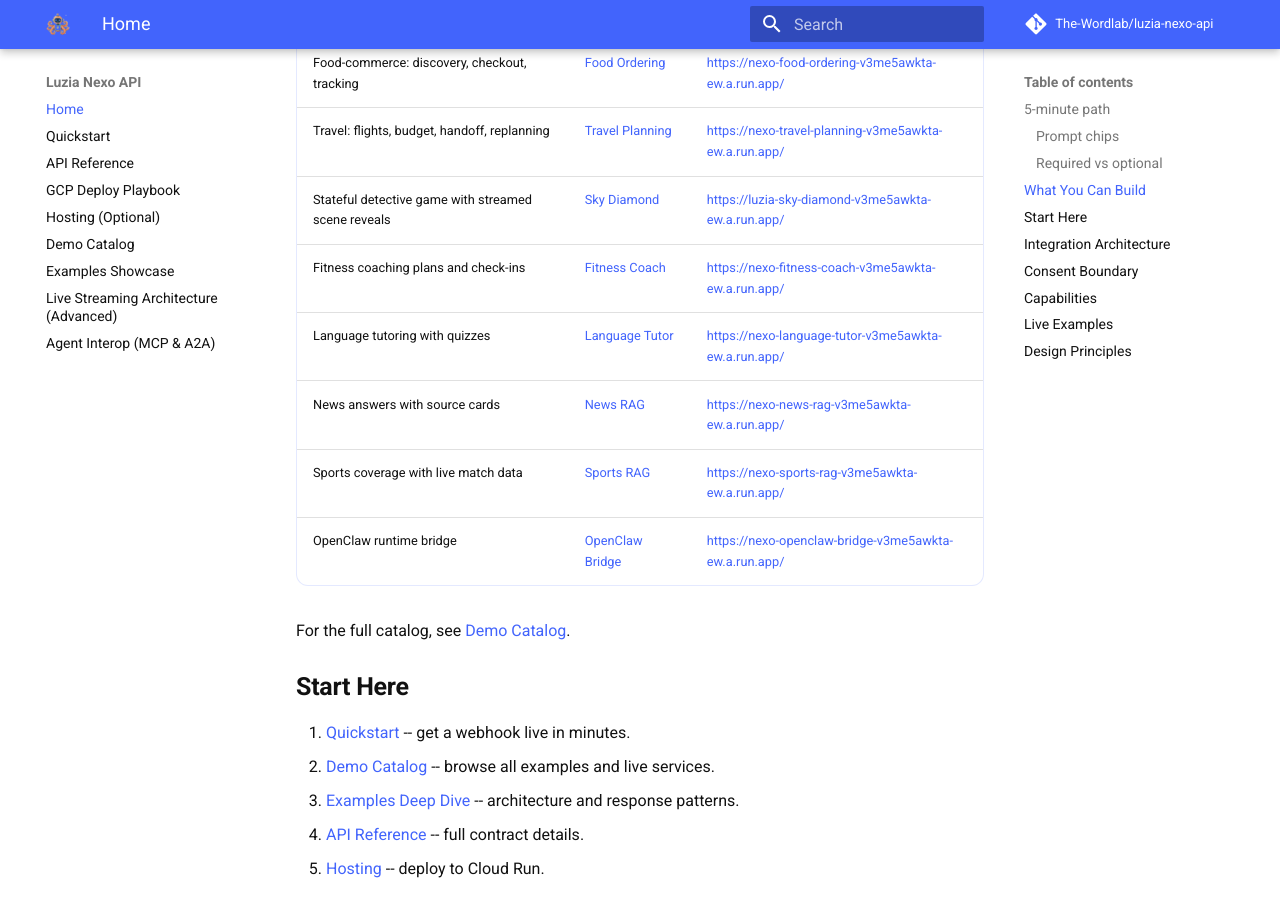
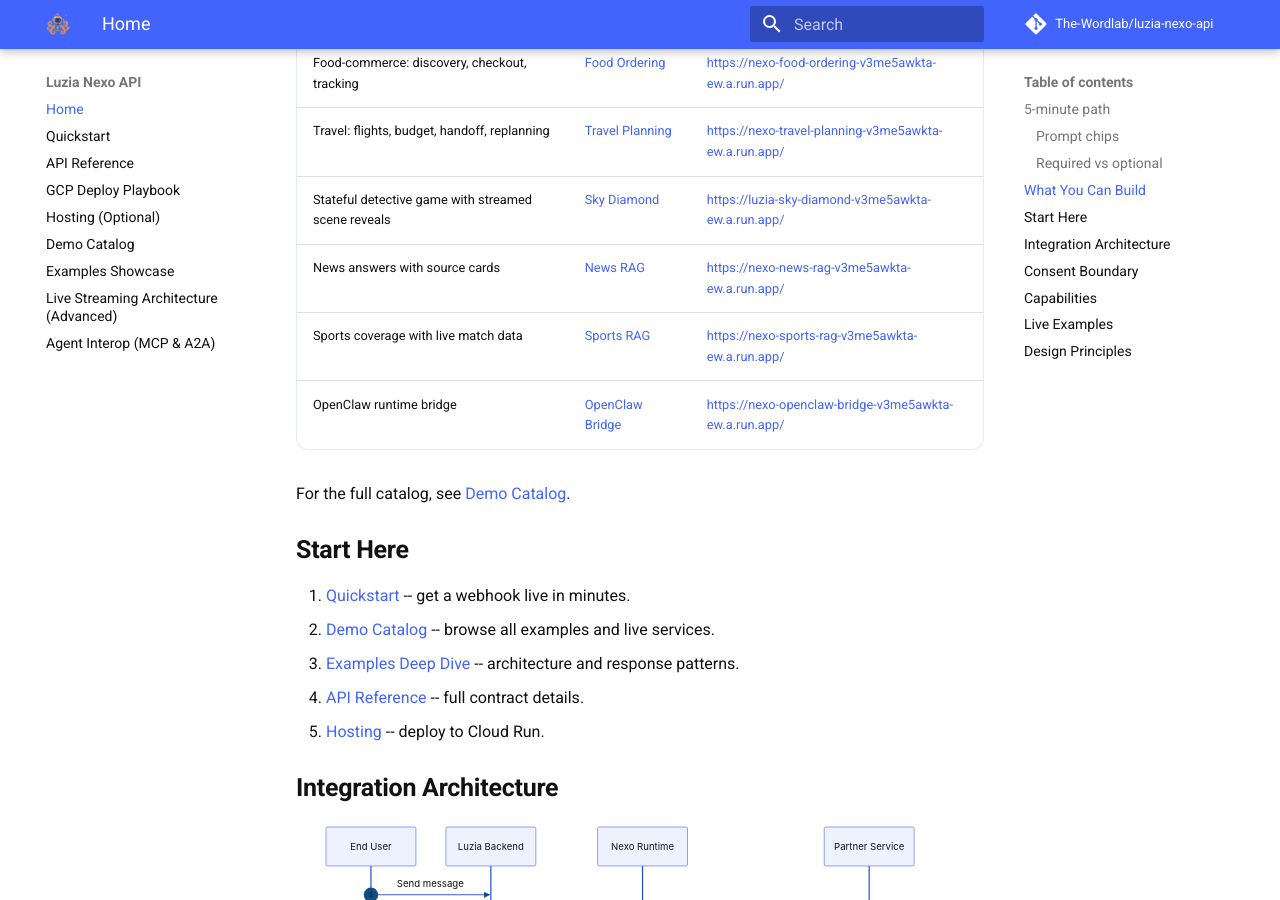
Before and after one commit to The-Wordlab/luzia-nexo-api, an MkDocs documentation site: the page built from docs/index.md, in a window 1280 px wide and 900 px high, scrolled down 1641 px. Built offline with MkDocs 1.6.1 and Material for MkDocs 9.7.7, drawn with Linux system fonts in a browser that asks for light colours; comment, search, counter and statistics services are not loaded; some of the changed text lies outside the part shown.

Commit message:
Remove stale Fitness Coach and Language Tutor demo references
These demos were removed from luzia-nexo. Remaining docs now
reference only the 8 active demos: News RAG, Sports RAG, Travel
RAG, Football Live, Daily Routines, Food Ordering, Travel Planning,
Sky Diamond.

Co-Authored-By: Claude Opus 4.6 (1M context) <noreply@anthropic.com>

```diff
--- a/docs/index.md
+++ b/docs/index.md
@@ -61,8 +61,6 @@ Clone a starter example, customize it for your domain, and deploy:
 | Food-commerce: discovery, checkout, tracking | [Food Ordering](https://github.com/The-Wordlab/luzia-nexo-api/tree/main/examples/webhook/food-ordering/python) | <https://nexo-food-ordering-v3me5awkta-ew.a.run.app/> |
 | Travel: flights, budget, handoff, replanning | [Travel Planning](https://github.com/The-Wordlab/luzia-nexo-api/tree/main/examples/webhook/travel-planning/python) | <https://nexo-travel-planning-v3me5awkta-ew.a.run.app/> |
 | Stateful detective game with streamed scene reveals | [Sky Diamond](https://github.com/The-Wordlab/luzia-nexo-api/tree/main/examples/webhook/detective-game/python) | <https://luzia-sky-diamond-v3me5awkta-ew.a.run.app/> |
-| Fitness coaching plans and check-ins | [Fitness Coach](https://github.com/The-Wordlab/luzia-nexo-api/tree/main/examples/webhook/fitness-coach/python) | <https://nexo-fitness-coach-v3me5awkta-ew.a.run.app/> |
-| Language tutoring with quizzes | [Language Tutor](https://github.com/The-Wordlab/luzia-nexo-api/tree/main/examples/webhook/language-tutor/python) | <https://nexo-language-tutor-v3me5awkta-ew.a.run.app/> |
 | News answers with source cards | [News RAG](https://github.com/The-Wordlab/luzia-nexo-api/tree/main/examples/webhook/news-rag/python) | <https://nexo-news-rag-v3me5awkta-ew.a.run.app/> |
 | Sports coverage with live match data | [Sports RAG](https://github.com/The-Wordlab/luzia-nexo-api/tree/main/examples/webhook/sports-rag/python) | <https://nexo-sports-rag-v3me5awkta-ew.a.run.app/> |
 | OpenClaw runtime bridge | [OpenClaw Bridge](https://github.com/The-Wordlab/luzia-nexo-api/tree/main/examples/webhook/openclaw-bridge/typescript) | <https://nexo-openclaw-bridge-v3me5awkta-ew.a.run.app/> |
@@ -134,8 +132,6 @@ Nexo fully owns consent collection, storage, and scope enforcement.
 | nexo-food-ordering | <https://nexo-food-ordering-v3me5awkta-ew.a.run.app/> |
 | nexo-travel-planning | <https://nexo-travel-planning-v3me5awkta-ew.a.run.app/> |
 | luzia-sky-diamond | <https://luzia-sky-diamond-v3me5awkta-ew.a.run.app/> |
-| nexo-fitness-coach | <https://nexo-fitness-coach-v3me5awkta-ew.a.run.app/> |
-| nexo-language-tutor | <https://nexo-language-tutor-v3me5awkta-ew.a.run.app/> |
 | nexo-examples-py | <https://nexo-examples-py-v3me5awkta-ew.a.run.app/> |
 | nexo-examples-ts | <https://nexo-examples-ts-v3me5awkta-ew.a.run.app/> |
 | nexo-demo-receiver | <https://nexo-demo-receiver-v3me5awkta-ew.a.run.app/> |
```
Also changed, not shown: docs/demos.md (+0 -4 lines), docs/examples-showcase.md (+0 -4 lines).
